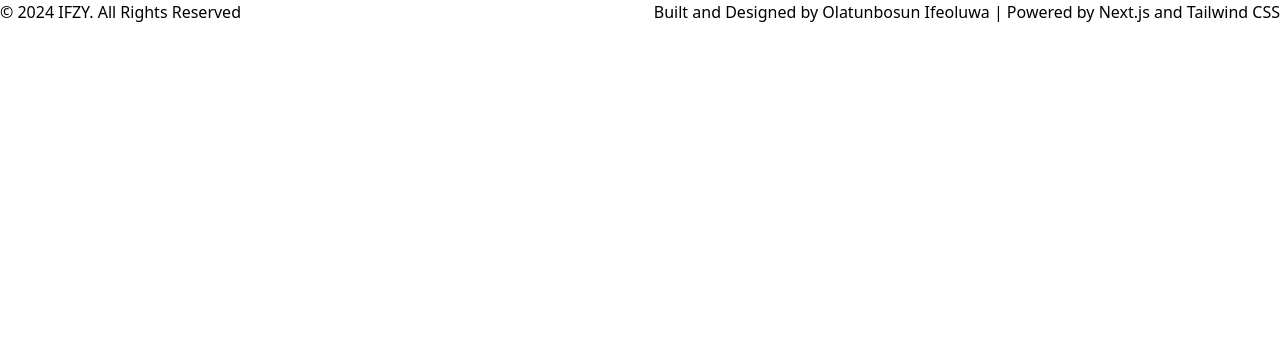
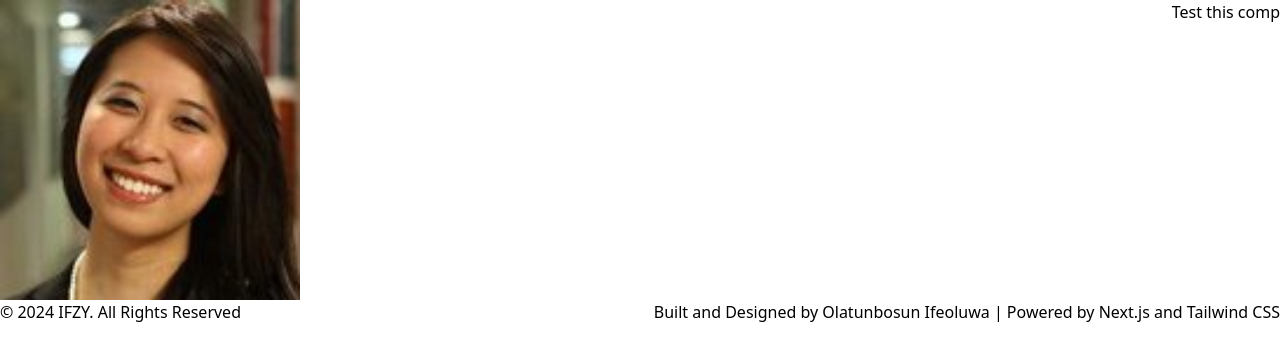
Before and after one commit to Ifzy99/dev-ifzy, a Next.js app: page / in a window 1280 px wide. Shown: the top 360 px of the page. Built offline with nearby package versions, Linux system fonts and the light colour scheme.

Commit message:
"Added Test component import and usage in Home function"

```diff
--- /dev/null
+++ b/Components/Test.js
@@ -0,0 +1,14 @@
+import Image from "next/image"
+
+
+export const Test = () => {
+  return (
+    <div className="flex flex-col justify-center md:flex-row md:justify-between">
+     <Image src="/images/samantha.png" alt="sam image" width={300} height={200} />
+
+     <div className="text-base items-center px-3 mx-6 font-serif">
+       Test this comp
+     </div>
+    </div>
+  )
+}
--- a/app/page.js
+++ b/app/page.js
@@ -1,15 +1,16 @@
+import { Test } from "@/Components/Test";
 
 
 
 export default function Home() {
   return (
     <>
+    <Test/>
     <div className="flex flex-col text-center items-center md:flex-row md:justify-between">
         <div className="">&copy; 2024 IFZY. All Rights Reserved</div>
         <div className="">Built and Designed by Olatunbosun Ifeoluwa | Powered by Next.js and
         Tailwind CSS</div>
     </div>
-
     </>
   );
 }
```
